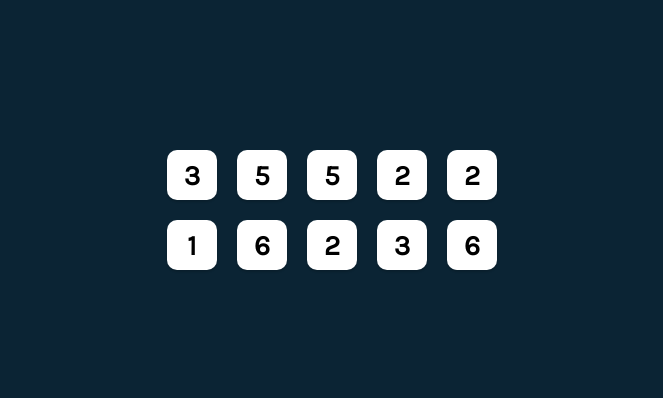
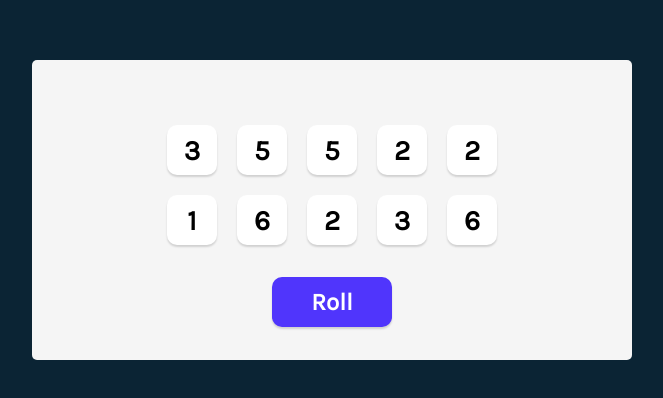
Before and after one commit to Alto0327/Tenzie, a React app: page / in a window 1280 px wide. Shown: the part 190-588 px from the top of the page, without its empty margins (308-971 px from the left). Built offline with nearby package versions, Linux system fonts and the light colour scheme; the HTML template or start-up script is replaced by a standard one.

Commit message:
Added Roll btn and Generates new rolls

```diff
--- a/src/App.css
+++ b/src/App.css
@@ -1,11 +1,16 @@
-#root {
-  max-width: 1280px;
-  margin: 0 auto;
-  padding: 2rem;
-  text-align: center;
+main {
+  background-color: #F5F5F5;
+  height: 300px;
+  width: 600px;
+  border-radius: 5px;
+  display: flex;
+  flex-direction: column;
+  justify-content: center;
+  align-items: center;
 }
 
 .dice-container{
+  padding: 2rem;
   gap: 20px;
   display: grid;
   grid-template: auto auto / repeat(5, 1fr);
@@ -22,5 +27,17 @@
   font-size: 1.75rem;
   font-weight: bold;
   cursor: pointer;
+}
 
+.roll-btn{
+  width: 120px;
+  height: 50px;
+  background-color: #5035fc;
+  box-shadow: 0px 2px 2px rgba(0, 0, 0, 0.15);
+  border: none;
+  border-radius: 10px;
+  color: white;
+  font-size: 1.5rem;
+  font-weight: bold;
+  cursor: pointer;
 }
--- a/src/App.jsx
+++ b/src/App.jsx
@@ -15,14 +15,18 @@ function App() {
     return newDice
   }
 
+  const handleClick = () => {
+    setDice(generateAllNewDice)
+  }
+
   const diceElement = dice.map((num,i) => <Dice value={num} key={i}/>)
-  console.log(diceElement)
 
   return (
     <main>
       <div className="dice-container">
         {diceElement}
       </div>
+      <button className="roll-btn" onClick={handleClick}>Roll</button>
     </main>
   )
 }
```
